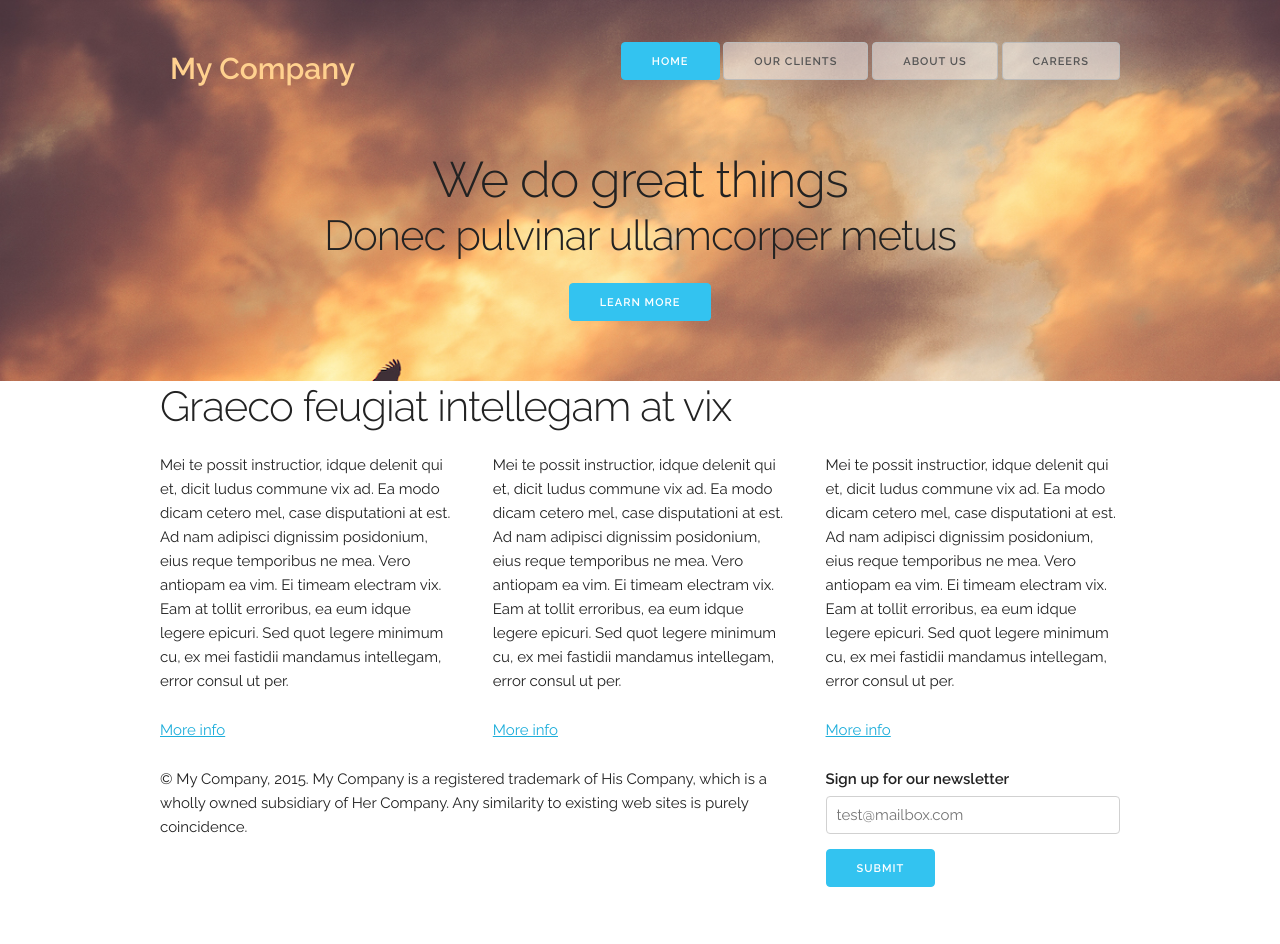
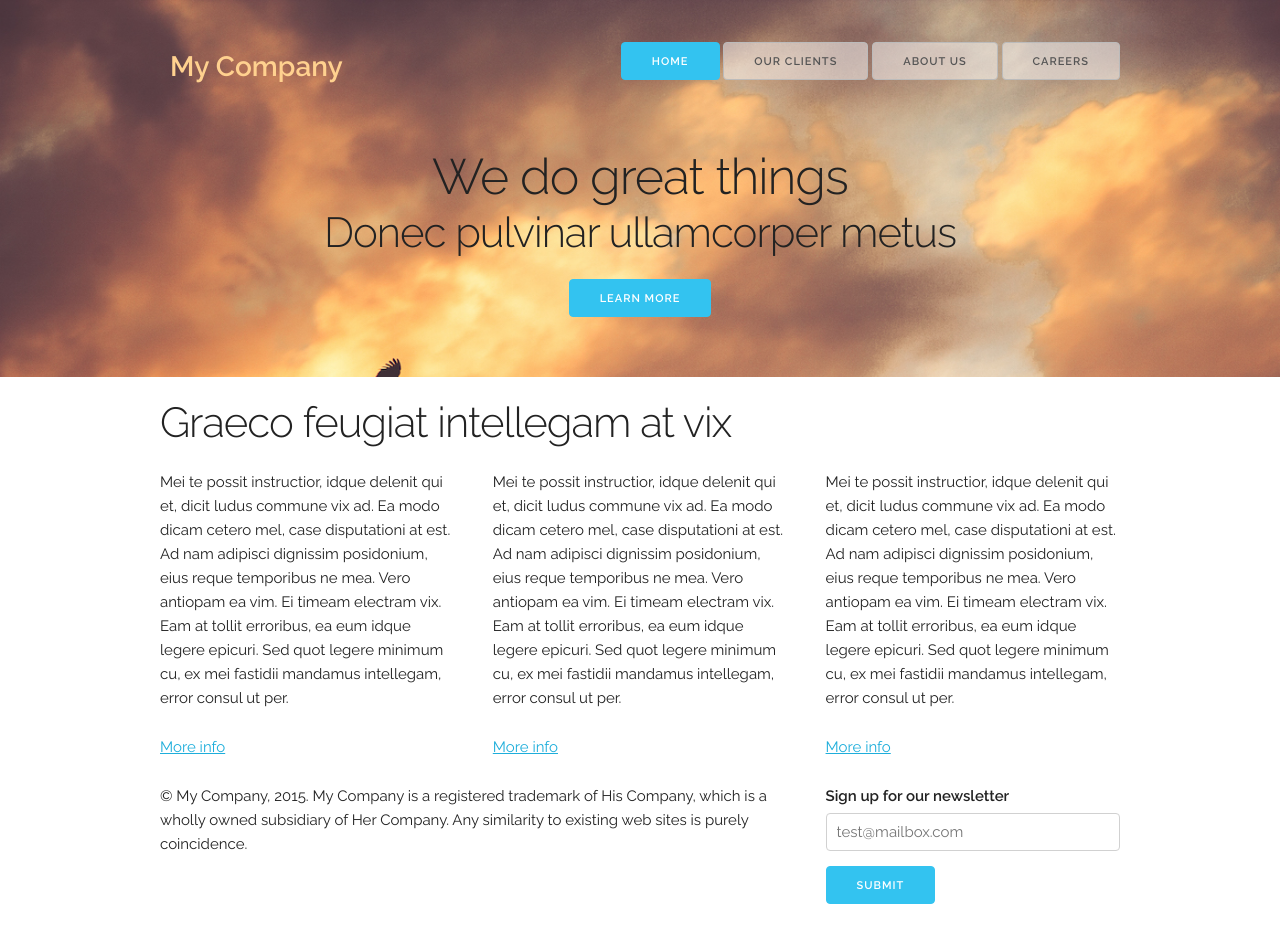
Before and after one commit to carneiroDotDev/skeleton_css_init, a plain HTML site: page index.html in a window 1280 px wide. Drawn offline with Linux system fonts and the light colour scheme.

Commit message:
Fixed breaking points and logo link

```diff
--- a/css/custom.css
+++ b/css/custom.css
@@ -16,6 +16,10 @@
     right: 0;
     padding-left: 10px;
     z-index: 100;
+}
+
+a.logolink  {
+    text-decoration:none;
 }
 
 .nav {
@@ -56,6 +60,10 @@ h2 {
     font-size: 2.5rem;
 }
 
+.infotitle {
+    margin-top:20px;
+}
+
 
 /* Larger than mobile */
 /* applies to all widths 400px and greater */
@@ -65,7 +73,7 @@ h2 {
 
 /* Larger than phablet */
 /* applies to all widths 550px and greater */
-@media (min-width: 550px) {
+@media (min-width: 570px) {
     .header{
      padding: 40px 0 50px 0;
     }
@@ -73,7 +81,7 @@ h2 {
     .logo{
         position: static;
         background-color: transparent;
-        font-size: 2rem;
+        font-size: 2.1rem;
         light-height:1;
     }
 
@@ -96,7 +104,7 @@ h2 {
 /* applies to all widths 750px and greater */
 @media (min-width: 750px) {
     .logo{
-        font-size: 3rem;
+        font-size: 2.8rem;
         position: relative;
         top: 5px;
 }
--- a/index.html
+++ b/index.html
@@ -16,7 +16,7 @@
    <div class="container">
       <div class="row">
          <div class="four columns">
-             <p class="logo">My Company</p>
+             <a class="logolink" href="#"><p class="logo">My Company</p></a>
          </div>
          <div class="eight columns nav">
              <a class="button button-primary" href="">Home</a>
@@ -36,7 +36,7 @@
 <!-- info section -->
    <div class="container">
      <div class="row">
-       <h2>Graeco feugiat intellegam at vix</h2>
+       <h2 class='infotitle'>Graeco feugiat intellegam at vix</h2>
      </div>
      <div class="row">
        <div class="four columns">
```
